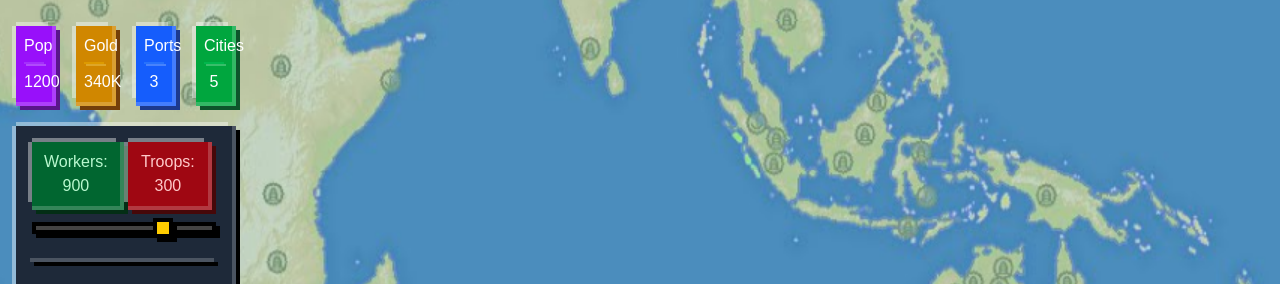
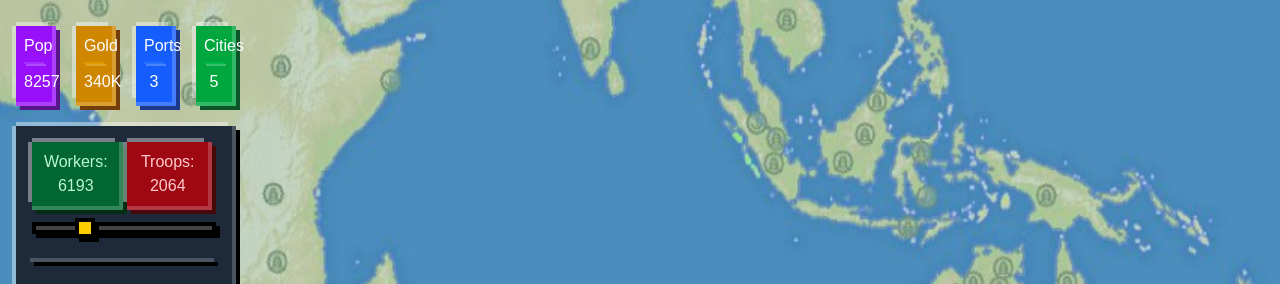
Before and after one commit to koffielyder/OpenFrontPixelUi, a Next.js app: page / in a window 1280 px wide. Shown: the part 394-678 px from the top of the page. Built offline with nearby package versions, Linux system fonts and the light colour scheme.

Commit message:
lint issues

```diff
--- a/src/app/components/PlayerStats.tsx
+++ b/src/app/components/PlayerStats.tsx
@@ -1,15 +1,22 @@
-import React, { useState } from 'react';
+import React, { useState, useEffect } from 'react';
 
 const PlayerStats: React.FC = () => {
-    const [population, setPopulation] = useState(1200);
-    const [workers, setWorkers] = useState(900);
-    const [troops, setTroops] = useState(300);
+    const [population, setPopulation] = useState(0);
+    const [workers, setWorkers] = useState(0);
+    const [troops, setTroops] = useState(0);
     const [attackRatio, setAttackRatio] = useState(50);
+
+    useEffect(() => {
+        const randomPopulation = Math.floor(Math.random() * 10000) + 1000; // Random number between 1000 and 10000
+        setPopulation(randomPopulation);
+        setWorkers(randomPopulation * 0.75); // Example logic to update workers
+        setTroops(randomPopulation * 0.25); // Example logic to update troops
+    }, []);
 
     const handlePopChange = (e: React.ChangeEvent<HTMLInputElement>) => {
         const value = parseInt(e.target.value);
-        setWorkers(value);
-        setTroops(population - value);
+        setWorkers(population - value);
+        setTroops(value);
     };
 
     const handleAttackRatioChange = (e: React.ChangeEvent<HTMLInputElement>) => {
@@ -46,14 +53,14 @@ const PlayerStats: React.FC = () => {
                 <div className="flex flex-col gap-2 w-full">
                     <div className="items-center space-x-4 flex justify-between">
                         <p className="text-green-200 pixel-number flex gap-2 p-2 align-middle pixel-shadow items-center text-center bg-green-800 shadow-green-950">
-                            Workers: {workers}
+                            Workers: {workers.toFixed(0)}
                         </p>
 
                         <p className="text-red-200 pixel-number flex gap-2 p-2 align-middle pixel-shadow items-center text-center bg-red-800 shadow-red-950">
-                            Troops: {troops}
+                            Troops: {troops.toFixed(0)}
                         </p>
                     </div>
-                    <input type="range" min="0" max={population} value={workers} className="pixel-range" onInput={handlePopChange} />
+                    <input type="range" min="0" max={population} value={troops} className="pixel-range" onInput={handlePopChange} />
                 </div>
 
                 <div className="bg-gray-800 w-full h-1 pixel-shadow"></div>
```
